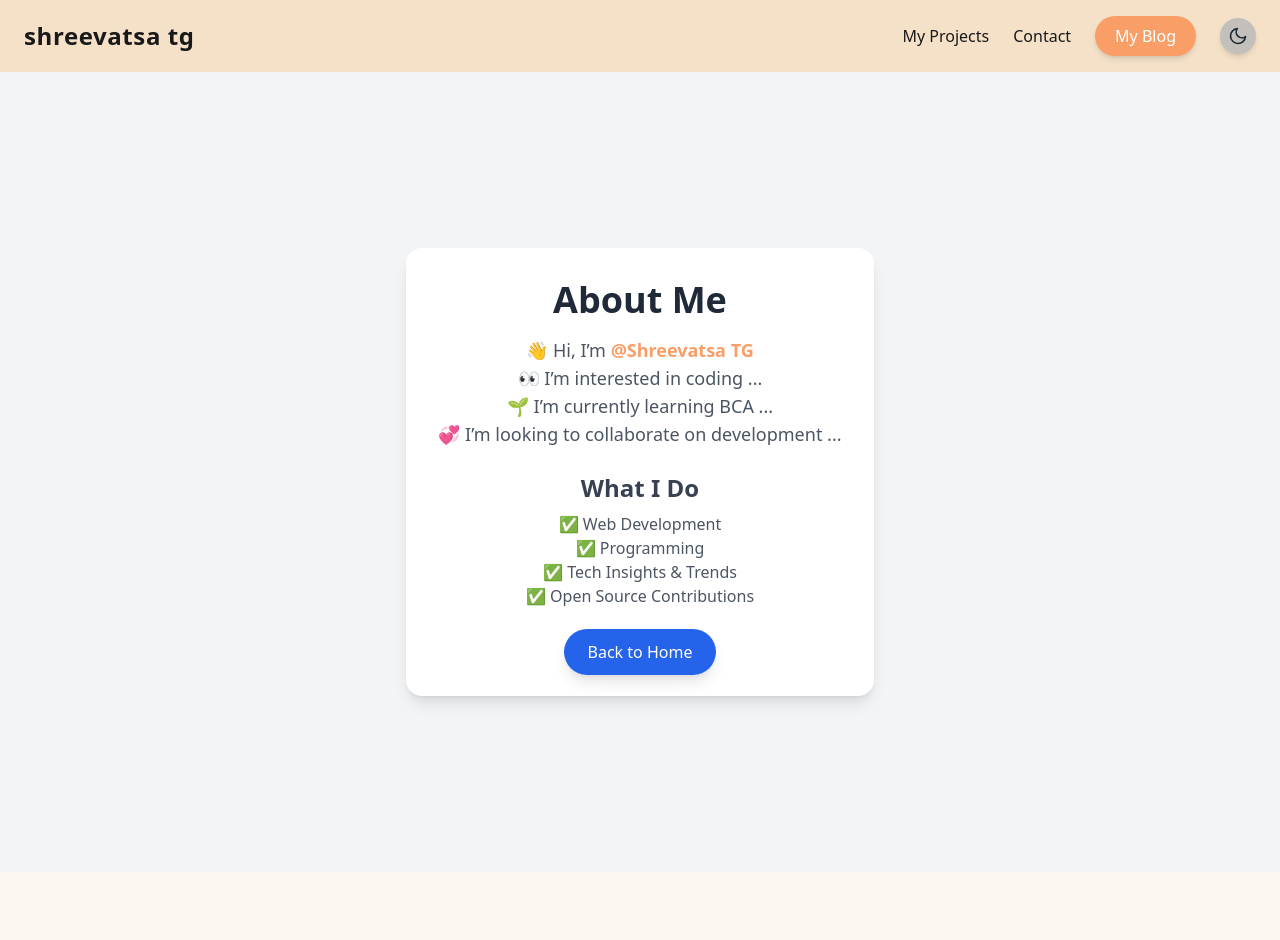
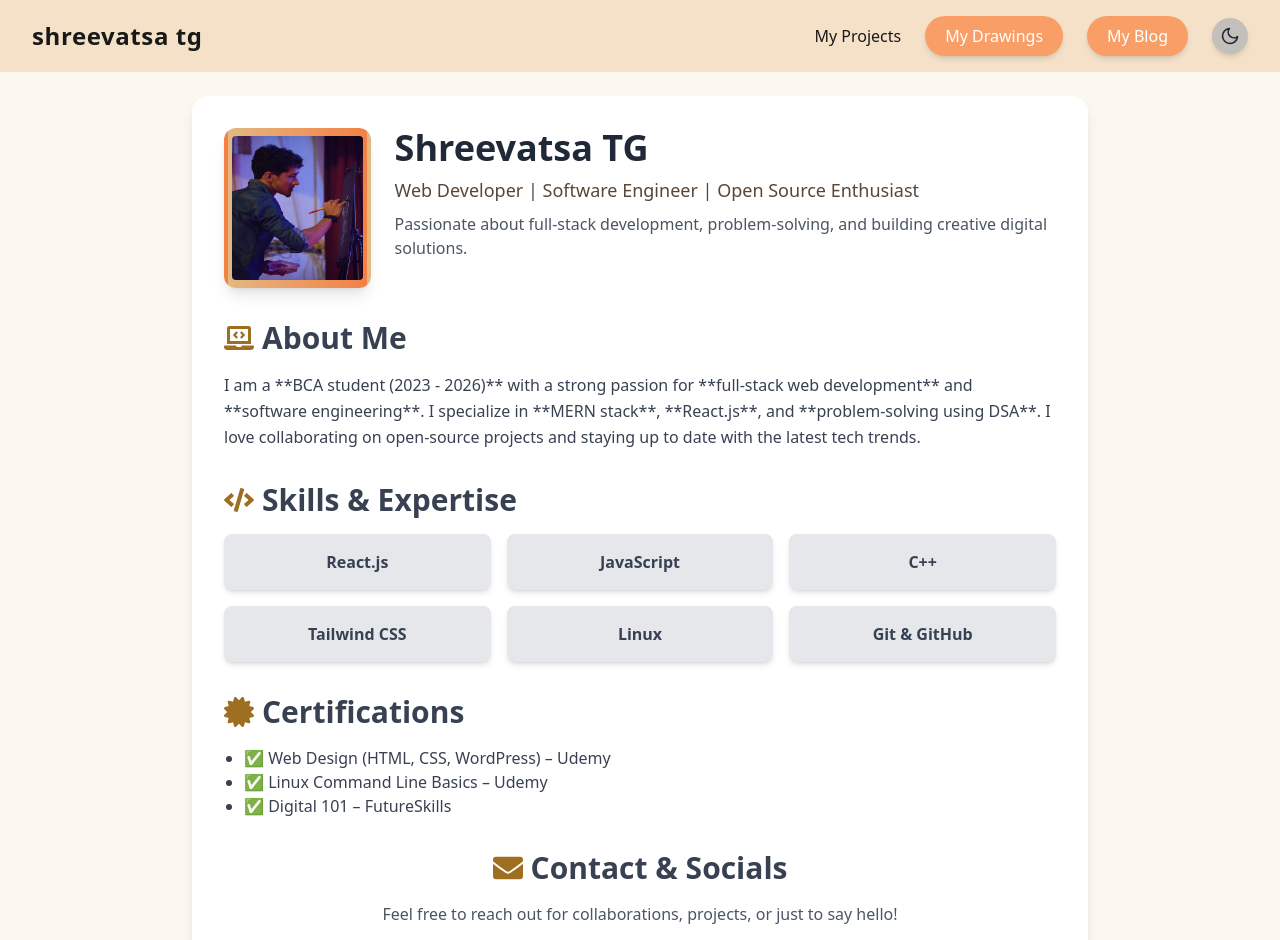
Before and after one commit to Shreevatsatg/shreevatsatg.com, a React (Vite) app: page /about in a window 1280 px wide. Shown: the top 940 px of the page. Before the commit the page ends 872 px from the top, so only its background shows below. Built offline with nearby package versions, Linux system fonts and the light colour scheme.

Commit message:
added drawings page to showcase my drawings

```diff
--- a/package.json
+++ b/package.json
@@ -10,7 +10,9 @@
     "preview": "vite preview"
   },
   "dependencies": {
+    "@headlessui/react": "^2.2.0",
     "framer-motion": "^12.4.5",
+    "lucide-react": "^0.475.0",
     "react": "^19.0.0",
     "react-dom": "^19.0.0",
     "react-icons": "^5.4.0",
--- a/src/App.jsx
+++ b/src/App.jsx
@@ -6,6 +6,7 @@ import About from "./pages/about";
 import Projects from "./pages/projects";
 import Contact from "./pages/contact";
 import { useEffect, useState } from "react";
+import Drawings from "./pages/drawings";
 
 function App() {
   const [darkMode, setDarkMode] = useState(
@@ -32,6 +33,7 @@ function App() {
         <Route path="/about" element={<About />} />
         <Route path="/projects" element={<Projects />} />
         <Route path="/contact" element={<Contact />} />
+        <Route path="/drawings" element={<Drawings />} />
       </Routes>
     </div>
   );
--- a/src/components/navbar.jsx
+++ b/src/components/navbar.jsx
@@ -16,30 +16,33 @@ export default function Navbar({ darkMode, setDarkMode }) {
   }, []);
 
   return (
-    <nav className="bg-[#F5E1C8] dark:bg-[#1E1E1E] text-[#191919] dark:text-white px-6 py-4 shadow-md">
+    <nav className="bg-[#F5E1C8] dark:bg-[#1E1E1E] text-[#191919] dark:text-white px-8 py-4 shadow-lg transition">
       <div className="container mx-auto flex items-center justify-between relative">
 
         {/* Logo */}
-        <div className="text-2xl font-bold tracking-wide">
+        <div className="text-2xl font-extrabold tracking-wide">
           <Link to="/" className="hover:opacity-80 transition duration-300">
             shreevatsa tg
           </Link>
         </div>
 
-        {/* Desktop Navigation Links & Dark Mode Toggle */}
+        {/* Desktop Navigation */}
         <div className="hidden md:flex items-center space-x-6">
           <Link to="/projects" className="hover:text-[#9E6F21] dark:hover:text-[#F4A261] transition duration-300">
             My Projects
           </Link>
-          <Link to="/contact" className="hover:text-[#9E6F21] dark:hover:text-[#F4A261] transition duration-300">
-            Contact
+          <Link to="/drawings"
+            className="bg-[#FA9E67] dark:bg-[#FF7F50] text-white px-5 py-2 rounded-full
+            font-medium shadow-md hover:bg-[#F38044] dark:hover:bg-[#E76F51] transition duration-300">
+            My Drawings
           </Link>
-          <Link to="/blog" className="bg-[#FA9E67] dark:bg-[#FF7F50] text-white px-5 py-2 rounded-full
+          <Link to="/blog"
+            className="bg-[#FA9E67] dark:bg-[#FF7F50] text-white px-5 py-2 rounded-full
             font-medium shadow-md hover:bg-[#F38044] dark:hover:bg-[#E76F51] transition duration-300">
             My Blog
           </Link>
 
-          {/* Dark Mode Toggle - Styled Button */}
+          {/* Dark Mode Toggle */}
           <button
             onClick={() => setDarkMode(!darkMode)}
             className="p-2 ml-4 rounded-full bg-[#c3c0bc] dark:bg-[#292929] shadow-md hover:shadow-lg transition"
@@ -74,8 +77,10 @@ export default function Navbar({ darkMode, setDarkMode }) {
           <Link to="/projects" onClick={() => setIsOpen(false)} className="text-lg font-medium">
             My Projects
           </Link>
-          <Link to="/contact" onClick={() => setIsOpen(false)} className="text-lg font-medium">
-            Contact
+          <Link to="/drawings" onClick={() => setIsOpen(false)}
+            className="bg-[#FA9E67] dark:bg-[#FF7F50] text-white px-5 py-2 rounded-full
+            font-medium shadow-md hover:bg-[#F38044] dark:hover:bg-[#E76F51] transition duration-300">
+            My Drawings
           </Link>
           <Link to="/blog" onClick={() => setIsOpen(false)}
             className="bg-[#FA9E67] dark:bg-[#FF7F50] text-white px-5 py-2 rounded-full
--- a/src/pages/about.jsx
+++ b/src/pages/about.jsx
@@ -1,31 +1,96 @@
 import { Link } from "react-router-dom";
+import { FaReact, FaCode, FaLaptopCode, FaCertificate, FaEnvelope, FaGithub, FaLinkedin } from "react-icons/fa";
 
 const About = () => {
   return (
-      <div className="min-h-screen flex flex-col items-center justify-center bg-gray-100 dark:bg-[#1E1E1E] p-6">
-        <div className="bg-white dark:bg-[#2A2A2A] shadow-lg rounded-2xl p-8 max-w-2xl text-center">
-          <h1 className="text-4xl font-bold text-gray-800 dark:text-white mb-4 animate-fadeIn">
-            About Me
-          </h1>
-          <p className="text-gray-600 dark:text-gray-300 text-lg">
-            👋 Hi, I’m <span className="font-semibold text-[#FA9E67] dark:text-[#F38044]">@Shreevatsa TG</span> <br />
-            👀 I’m interested in coding ... <br />
-            🌱 I’m currently learning BCA ... <br />
-            💞️ I’m looking to collaborate on development ...
+    <div className="min-h-screen bg-[#FDF7F2] dark:bg-[#181818] flex items-center justify-center p-6">
+      <div className="container mx-auto max-w-4xl bg-white dark:bg-[#252525] shadow-lg rounded-2xl p-8 transition-transform duration-300">
+
+        {/* Profile Section */}
+        <div className="flex flex-col md:flex-row items-center md:items-start text-center md:text-left">
+          <img
+            src="\photo_2024-09-22_11-28-31.jpg"
+            alt="Shreevatsa TG"
+            className="w-40 h-40 rounded-xl border-4 border-transparent shadow-lg hover:scale-105 transition-transform duration-300 bg-gradient-to-r from-[#E3B882] to-[#F38044] p-1"
+          />
+          <div className="md:ml-6 mt-6 md:mt-0">
+            <h1 className="text-4xl font-extrabold text-gray-800 dark:text-white">Shreevatsa TG</h1>
+            <p className="text-lg text-[#5B4636] dark:text-gray-400 mt-2">
+              Web Developer | Software Engineer | Open Source Enthusiast
             </p>
+            <p className="text-gray-600 dark:text-gray-300 mt-2">
+              Passionate about full-stack development, problem-solving, and building creative digital solutions.
+            </p>
+          </div>
+        </div>
 
-          <div className="mt-6">
-            <h2 className="text-2xl font-semibold text-gray-700 dark:text-gray-200 mb-2">What I Do</h2>
-            <ul className="text-gray-600 dark:text-gray-300">
-              <li>✅ Web Development</li>
-              <li>✅ Programming</li>
-              <li>✅ Tech Insights & Trends</li>
-              <li>✅ Open Source Contributions</li>
+        {/* About Me Section */}
+        <div className="mt-8">
+          <h2 className="text-3xl font-semibold text-gray-700 dark:text-gray-200 mb-4 flex items-center">
+            <FaLaptopCode className="mr-2 text-[#9E6F21] dark:text-[#F38044]" /> About Me
+          </h2>
+          <p className="text-gray-700 dark:text-gray-300 leading-relaxed">
+            I am a **BCA student (2023 - 2026)** with a strong passion for **full-stack web development** and **software engineering**.
+            I specialize in **MERN stack**, **React.js**, and **problem-solving using DSA**.
+            I love collaborating on open-source projects and staying up to date with the latest tech trends.
+          </p>
+        </div>
+
+        {/* Skills Section */}
+        <div className="mt-8">
+          <h2 className="text-3xl font-semibold text-gray-700 dark:text-gray-200 mb-4 flex items-center">
+            <FaCode className="mr-2 text-[#9E6F21] dark:text-[#F38044]" /> Skills & Expertise
+          </h2>
+          <div className="grid grid-cols-2 md:grid-cols-3 gap-4 text-gray-700 dark:text-gray-300">
+            {["React.js", "JavaScript", "C++", "Tailwind CSS", "Linux", "Git & GitHub"].map(skill => (
+              <div
+                key={skill}
+                className="bg-gray-200 dark:bg-[#3A3A3A] p-4 rounded-lg text-center shadow-md flex items-center justify-center font-semibold hover:shadow-lg transition-transform hover:scale-105"
+              >
+                {skill}
+              </div>
+            ))}
+          </div>
+        </div>
+
+        {/* Certifications */}
+        <div className="mt-8">
+          <h2 className="text-3xl font-semibold text-gray-700 dark:text-gray-200 mb-4 flex items-center">
+            <FaCertificate className="mr-2 text-[#9E6F21] dark:text-[#F38044]" /> Certifications
+          </h2>
+          <ul className="text-gray-700 dark:text-gray-300 list-disc pl-5">
+            <li>✅ Web Design (HTML, CSS, WordPress) – Udemy</li>
+            <li>✅ Linux Command Line Basics – Udemy</li>
+            <li>✅ Digital 101 – FutureSkills</li>
           </ul>
         </div>
 
-          <div className="mt-8">
-            <Link to="/" className="px-6 py-3 bg-blue-600 dark:bg-blue-500 text-white rounded-full shadow-lg hover:bg-blue-700 dark:hover:bg-blue-400 transition">
+        {/* Contact & Social Links */}
+        <div className="mt-8 text-center">
+          <h2 className="text-3xl font-semibold text-gray-700 dark:text-gray-200 mb-4 flex items-center justify-center">
+            <FaEnvelope className="mr-2 text-[#9E6F21] dark:text-[#F38044]" /> Contact & Socials
+          </h2>
+          <p className="text-gray-600 dark:text-gray-300">
+            Feel free to reach out for collaborations, projects, or just to say hello!
+          </p>
+
+          <div className="flex justify-center space-x-6 mt-4">
+            {[
+              { href: "mailto:tgshreevatsa@gmail.com", icon: <FaEnvelope />, color: "text-red-500" },
+              { href: "https://github.com/Shreevatsatg", icon: <FaGithub />, color: "text-gray-800 dark:text-white" },
+              { href: "https://linkedin.com/in/shreevatsa-t-g-7b6509314", icon: <FaLinkedin />, color: "text-blue-500" }
+            ].map(({ href, icon, color }, i) => (
+              <a key={i} href={href} target="_blank" rel="noopener noreferrer"
+                className={`${color} hover:scale-110 transition-transform text-2xl`}>
+                {icon}
+              </a>
+            ))}
+          </div>
+        </div>
+
+        {/* Back to Home Button */}
+        <div className="mt-8 text-center">
+          <Link to="/" className="px-6 py-3 bg-blue-600 dark:bg-blue-500 text-white rounded-full shadow-lg hover:bg-opacity-80 hover:shadow-xl transition">
             Back to Home
           </Link>
         </div>
--- /dev/null
+++ b/src/pages/drawings.jsx
@@ -0,0 +1,65 @@
+import { useState } from "react";
+import { Dialog } from "@headlessui/react";
+import { X } from "lucide-react";
+import { Link } from "react-router-dom";
+
+const drawings = [
+  { id: 1, src: "/images/drawing1.jpg", alt: "Drawing 1" },
+  { id: 2, src: "/images/drawing2.jpg", alt: "Drawing 2" },
+  { id: 3, src: "/images/drawing3.jpg", alt: "Drawing 3" },
+  { id: 4, src: "/images/drawing4.jpg", alt: "Drawing 4" },
+  { id: 5, src: "/images/drawing5.jpg", alt: "Drawing 5" },
+  {id: 5, src: "/images/drawing6.jpg", alt: "Drawing 6"},
+];
+
+export default function Drawings() {
+  const [selectedImage, setSelectedImage] = useState(null);
+
+  return (
+    <div className="min-h-screen bg-[#FDF7F2] dark:bg-[#1E1E1E] p-6 text-[#191919] dark:text-white">
+      {/* Drawings Header */}
+      <header className="container mx-auto text-center py-12">
+        <h1 className="text-5xl font-extrabold text-[#191919] dark:text-white">My Artwork</h1>
+        <p className="mt-4 text-lg text-[#5B4636] dark:text-gray-300 max-w-xl mx-auto">
+          A collection of my favorite drawings and creative expressions.
+        </p>
+      </header>
+
+      {/* Featured Drawing */}
+      <section className="container mx-auto max-w-4xl bg-[#c3c0bc] dark:bg-[#2A2A2A] p-6 rounded-2xl shadow-lg hover:shadow-xl transition-shadow duration-300">
+        <img className="w-full h-64 object-cover rounded-xl" src="/images/featured-drawing.jpg" alt="Featured Drawing" />
+        <h2 className="text-3xl font-bold mt-4 itext-[#191919] text-[#9E6F21] dark:text-[#F38044]">Featured Artwork</h2>
+        <p className="mt-2 text-[#5B4636] dark:text-gray-400">A special piece that represents my passion for art.</p>
+      </section>
+
+      {/* Drawings Grid */}
+      <section className="container mx-auto grid md:grid-cols-2 lg:grid-cols-3 gap-6 mt-12">
+        {drawings.map((drawing) => (
+          <div
+            key={drawing.id}
+            className="bg-[#c3c0bc] dark:bg-[#2A2A2A] p-5 rounded-xl shadow-lg hover:shadow-xl transition-shadow duration-300 transform hover:-translate-y-2 cursor-pointer"
+            onClick={() => setSelectedImage(drawing.src)}
+          >
+            <img className="w-full h-40 object-cover rounded-lg" src={drawing.src} alt={drawing.alt} />
+          </div>
+        ))}
+      </section>
+
+      {/* Lightbox Modal */}
+      <Dialog open={!!selectedImage} onClose={() => setSelectedImage(null)} className="fixed inset-0 z-50 flex items-center justify-center bg-black bg-opacity-80">
+        <Dialog.Panel className="relative max-w-3xl w-full p-4">
+          <button onClick={() => setSelectedImage(null)} className="absolute top-4 right-4 text-white">
+            <X size={24} />
+          </button>
+          <img src={selectedImage} alt="Selected drawing" className="w-full rounded-lg" />
+        </Dialog.Panel>
+      </Dialog>
+
+      {/* Instagram Link */}
+      <div className="text-center mt-10">
+        <p className="text-[#5B4636] dark:text-gray-300 text-lg">Follow me on Instagram for more artworks:</p>
+        <a href="https://www.instagram.com/yourusername" target="_blank" rel="noopener noreferrer" className="text-[#9E6F21] dark:text-[#F38044] font-semibold hover:underline text-lg">@yourusername</a>
+      </div>
+    </div>
+  );
+}
```
Also changed, not shown: public/photo_2024-09-22_11-28-31.jpg (added), 1 other file (tests, documents, lock files or other folders). Lines whose indentation alone changed are shown as unchanged.
